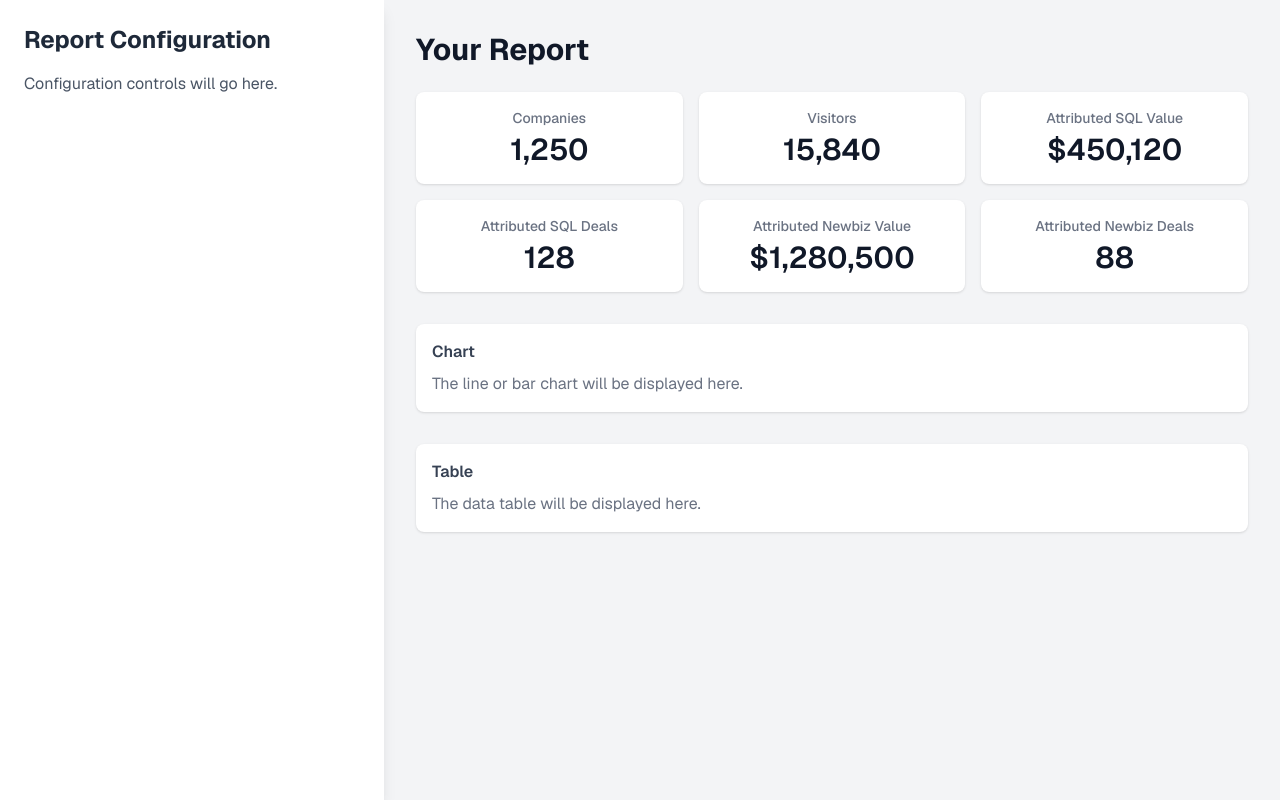
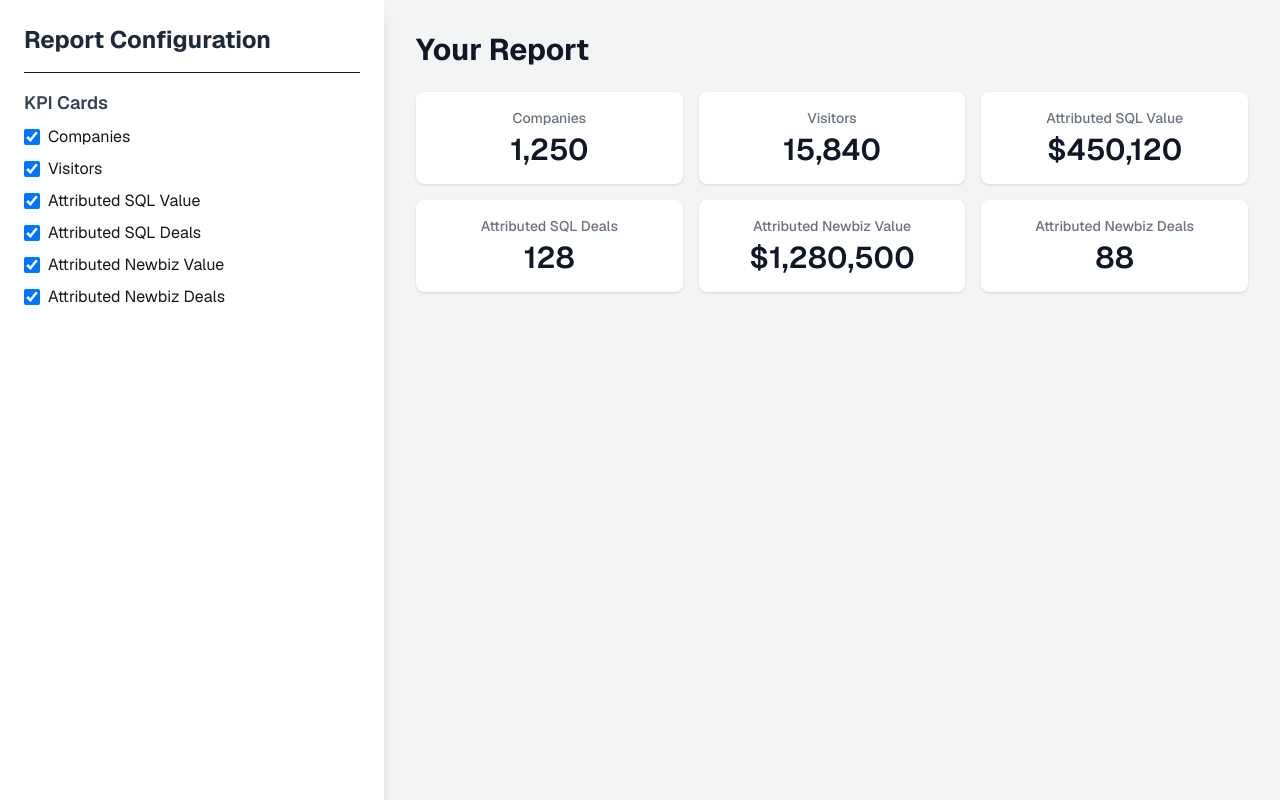
Before and after one commit to larsGroennegaard/reporting-demo-app, a Next.js app: page / in a window 1280 px wide. Built offline with nearby package versions, Linux system fonts and the light colour scheme.

Commit message:
implement KPI card visibility toggles and configuration options

```diff
--- a/app/page.tsx
+++ b/app/page.tsx
@@ -1,42 +1,86 @@
 // app/page.tsx
+"use client"; // Add this at the top to make the component interactive
+
+import { useState } from 'react'; // Import useState to manage our selections
 import KpiCard from './components/KpiCard';
 
 export default function HomePage() {
+  // State to track which KPIs are visible.
+  // We set them all to 'true' by default.
+  const [visibleKpis, setVisibleKpis] = useState({
+    companies: true,
+    visitors: true,
+    sqlValue: true,
+    sqlDeals: true,
+    newbizValue: true,
+    newbizDeals: true,
+  });
+
+  // This function handles changes to the checkboxes
+  const handleKpiCheckboxChange = (event: React.ChangeEvent<HTMLInputElement>) => {
+    const { name, checked } = event.target;
+    setVisibleKpis(prev => ({
+      ...prev,
+      [name]: checked,
+    }));
+  };
+
   return (
     <main className="flex h-screen bg-gray-100 font-sans">
       {/* Left Configuration Pane */}
       <div className="w-1/3 max-w-sm p-6 bg-white shadow-lg">
         <h2 className="text-2xl font-bold mb-4 text-gray-800">Report Configuration</h2>
-        <p className="text-gray-600">Configuration controls will go here.</p>
+
+        {/* KPI Card Configuration */}
+        <div className="border-t pt-4">
+          <h3 className="text-lg font-semibold mb-2 text-gray-700">KPI Cards</h3>
+          <div className="space-y-2">
+            {/* Each checkbox is now linked to our state */}
+            <label className="flex items-center space-x-2">
+              <input type="checkbox" name="companies" checked={visibleKpis.companies} onChange={handleKpiCheckboxChange} className="h-4 w-4 rounded border-gray-300 text-indigo-600 focus:ring-indigo-500" />
+              <span>Companies</span>
+            </label>
+            <label className="flex items-center space-x-2">
+              <input type="checkbox" name="visitors" checked={visibleKpis.visitors} onChange={handleKpiCheckboxChange} className="h-4 w-4 rounded border-gray-300 text-indigo-600 focus:ring-indigo-500" />
+              <span>Visitors</span>
+            </label>
+            <label className="flex items-center space-x-2">
+              <input type="checkbox" name="sqlValue" checked={visibleKpis.sqlValue} onChange={handleKpiCheckboxChange} className="h-4 w-4 rounded border-gray-300 text-indigo-600 focus:ring-indigo-500" />
+              <span>Attributed SQL Value</span>
+            </label>
+            <label className="flex items-center space-x-2">
+              <input type="checkbox" name="sqlDeals" checked={visibleKpis.sqlDeals} onChange={handleKpiCheckboxChange} className="h-4 w-4 rounded border-gray-300 text-indigo-600 focus:ring-indigo-500" />
+              <span>Attributed SQL Deals</span>
+            </label>
+            <label className="flex items-center space-x-2">
+              <input type="checkbox" name="newbizValue" checked={visibleKpis.newbizValue} onChange={handleKpiCheckboxChange} className="h-4 w-4 rounded border-gray-300 text-indigo-600 focus:ring-indigo-500" />
+              <span>Attributed Newbiz Value</span>
+            </label>
+            <label className="flex items-center space-x-2">
+              <input type="checkbox" name="newbizDeals" checked={visibleKpis.newbizDeals} onChange={handleKpiCheckboxChange} className="h-4 w-4 rounded border-gray-300 text-indigo-600 focus:ring-indigo-500" />
+              <span>Attributed Newbiz Deals</span>
+            </label>
+          </div>
+        </div>
       </div>
 
       {/* Right Report Canvas */}
       <div className="flex-1 p-8 overflow-y-auto">
         <h1 className="text-3xl font-bold mb-6 text-gray-900">Your Report</h1>
 
-        {/* KPI Cards Section */}
+        {/* KPI Cards Section - now they render based on the state */}
         <div className="grid grid-cols-1 md:grid-cols-2 lg:grid-cols-3 gap-4 mb-8">
-          <KpiCard title="Companies" value="1,250" />
-          <KpiCard title="Visitors" value="15,840" />
-          <KpiCard title="Attributed SQL Value" value="$450,120" />
-          <KpiCard title="Attributed SQL Deals" value="128" />
-          <KpiCard title="Attributed Newbiz Value" value="$1,280,500" />
-          <KpiCard title="Attributed Newbiz Deals" value="88" />
+          {visibleKpis.companies && <KpiCard title="Companies" value="1,250" />}
+          {visibleKpis.visitors && <KpiCard title="Visitors" value="15,840" />}
+          {visibleKpis.sqlValue && <KpiCard title="Attributed SQL Value" value="$450,120" />}
+          {visibleKpis.sqlDeals && <KpiCard title="Attributed SQL Deals" value="128" />}
+          {visibleKpis.newbizValue && <KpiCard title="Attributed Newbiz Value" value="$1,280,500" />}
+          {visibleKpis.newbizDeals && <KpiCard title="Attributed Newbiz Deals" value="88" />}
         </div>
 
+        {/* We will add the Chart and Table back later */}
         <div className="space-y-8">
-          {/* Placeholder for Chart */}
-          <div className="p-4 bg-white rounded-lg shadow">
-            <p className="font-semibold text-gray-700">Chart</p>
-            <p className="text-gray-500 mt-2">The line or bar chart will be displayed here.</p>
-          </div>
-          {/* Placeholder for Table */}
-          <div className="p-4 bg-white rounded-lg shadow">
-            <p className="font-semibold text-gray-700">Table</p>
-            <p className="text-gray-500 mt-2">The data table will be displayed here.</p>
-          </div>
         </div>
-
       </div>
     </main>
   );
```
